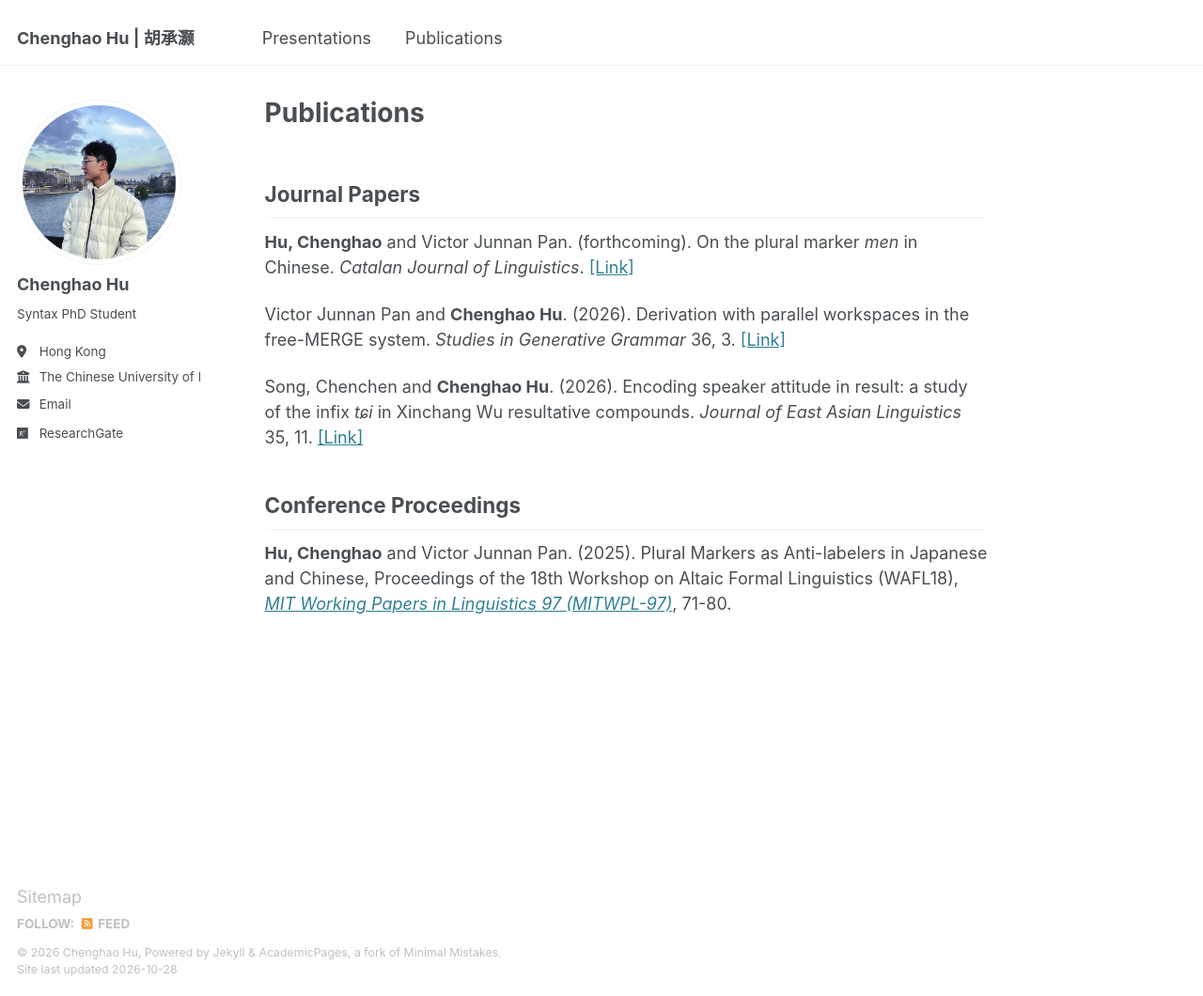
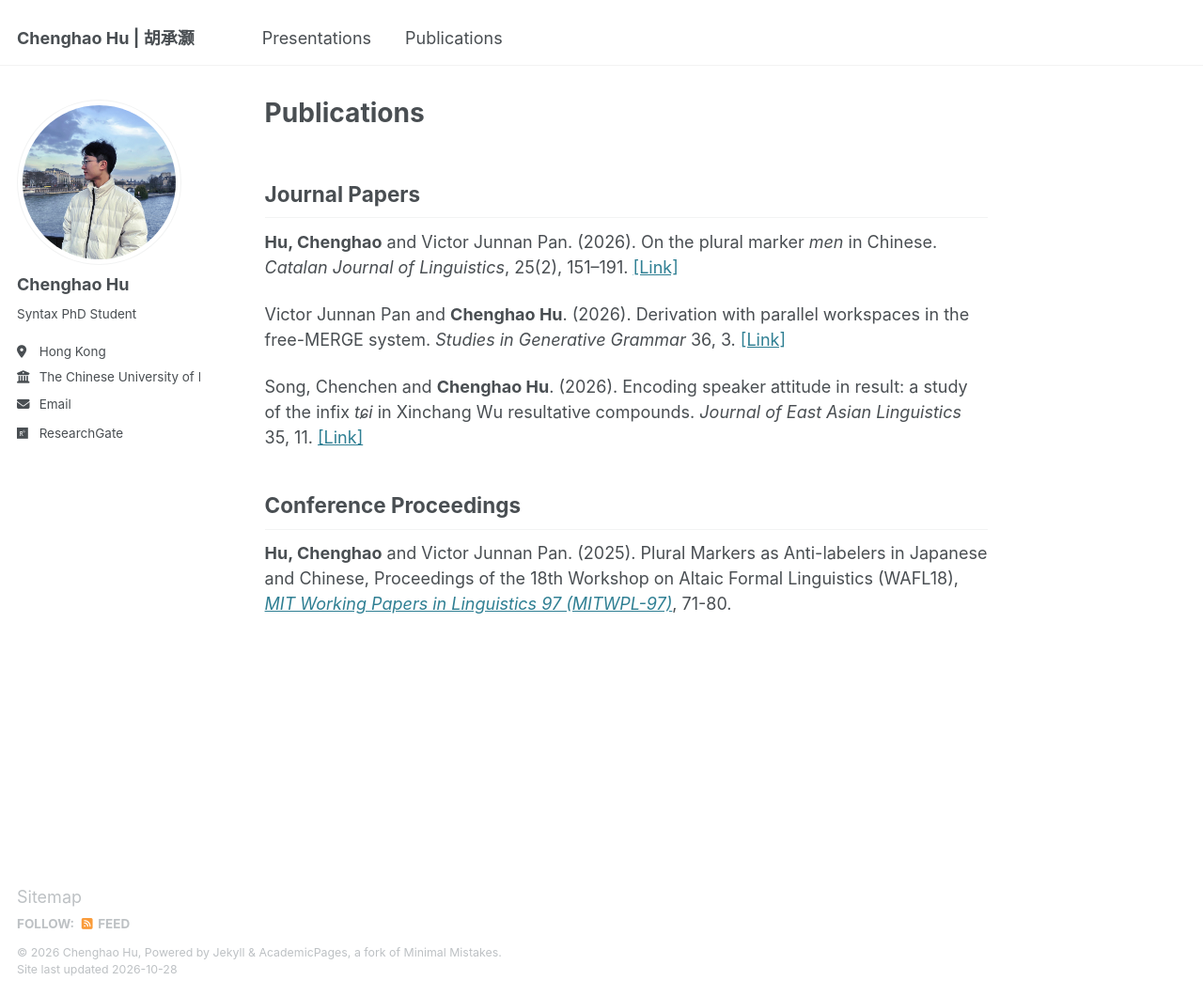
Before and after one commit to Chenghao-Hu/chenghao-hu.github.io, a Jekyll site: the page built from _pages/Publications.md, in a window 1280 px wide and 1060 px high. Shown: the whole window at 94% size. Built offline with Jekyll 4.4.1, drawn with Linux system fonts in a browser that asks for light colours.

Commit message:
Update Publications.md

```diff
--- a/_pages/Publications.md
+++ b/_pages/Publications.md
@@ -10,7 +10,7 @@ design:
 ---
 ## **Journal Papers**
 
-**Hu, Chenghao** and Victor Junnan Pan. (forthcoming). On the plural marker *men* in Chinese. *Catalan Journal of Linguistics*. [[Link]](https://doi.org/10.5565/rev/catjl.576)
+**Hu, Chenghao** and Victor Junnan Pan. (2026). On the plural marker *men* in Chinese. *Catalan Journal of Linguistics*, 25(2), 151–191. [[Link]](https://doi.org/10.5565/rev/catjl.576)
 
 Victor Junnan Pan and **Chenghao Hu**. (2026). Derivation with parallel workspaces in the free-MERGE system. *Studies in Generative Grammar* 36, 3. [[Link]](https://doi.org/10.15860/sigg.36.3.202608.573)
 
```
